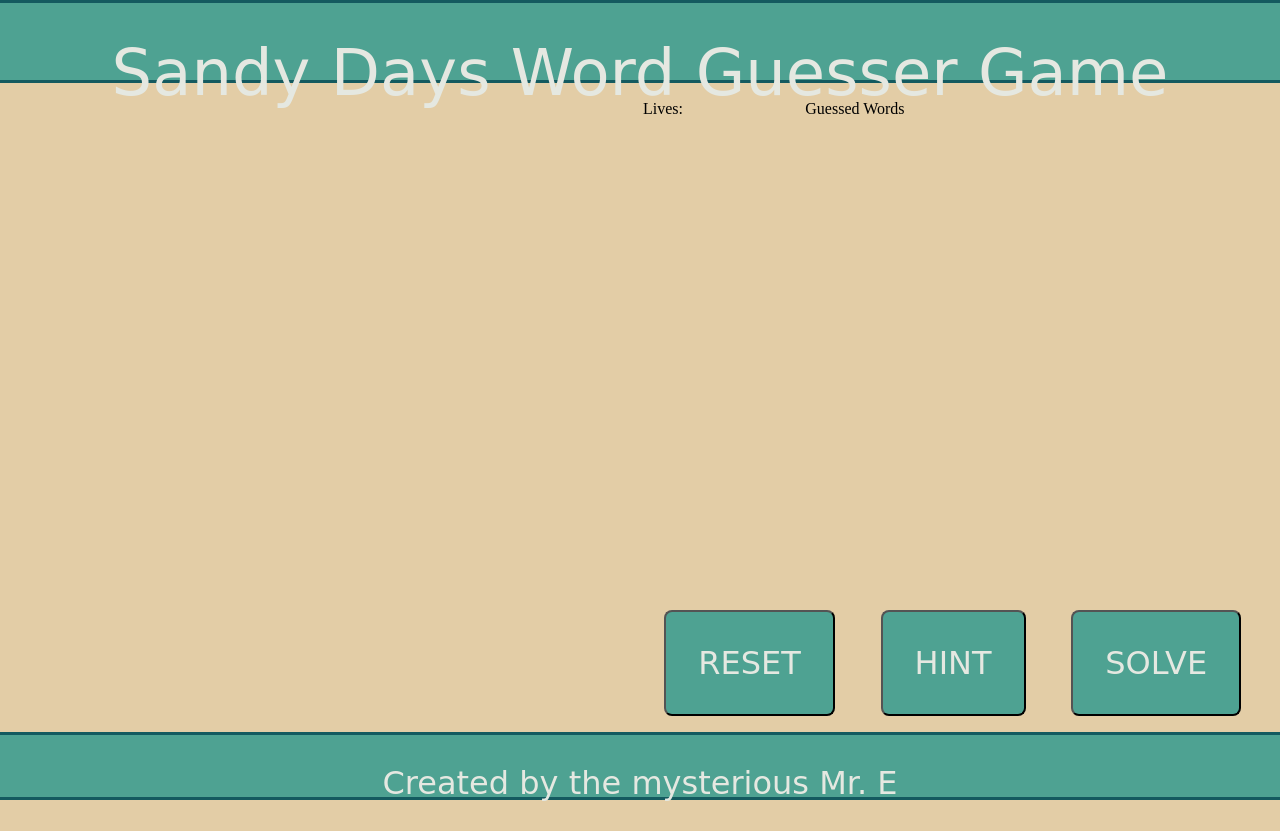
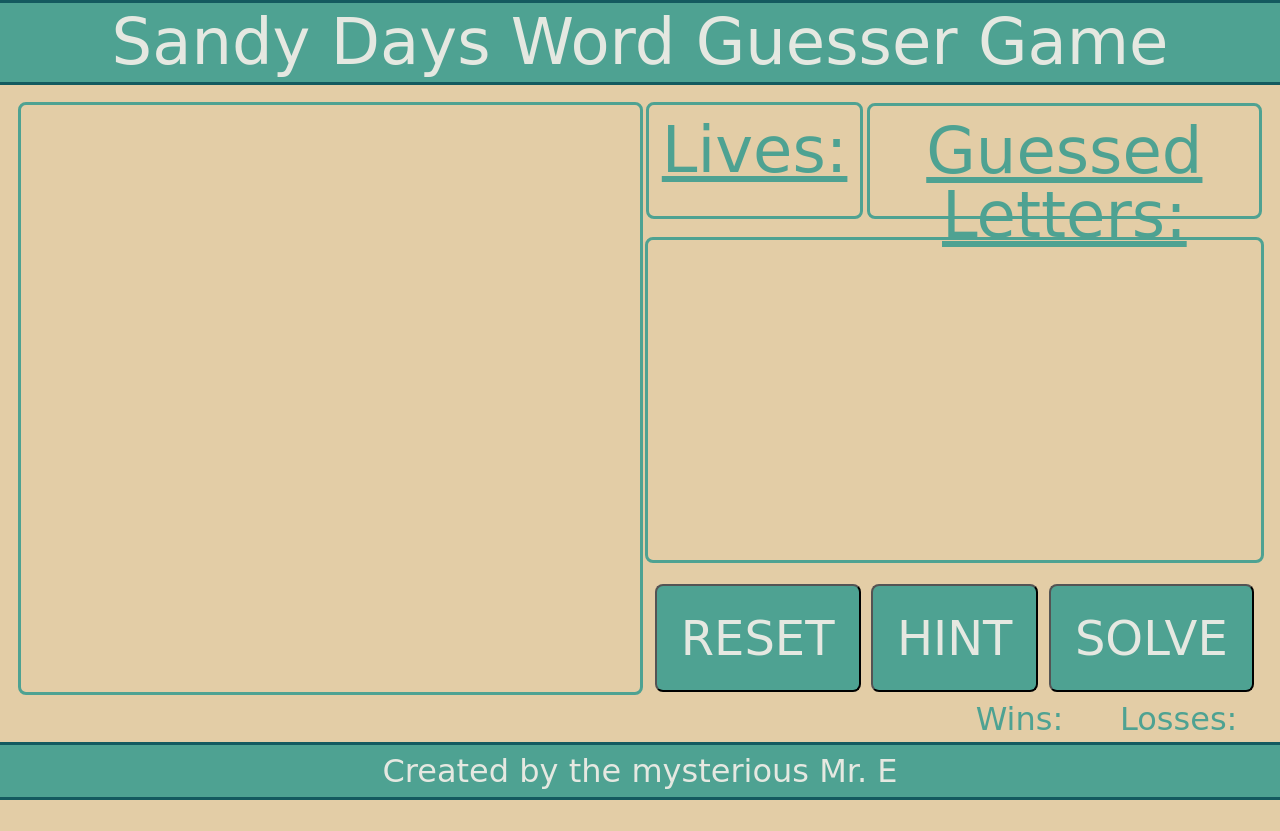
Before and after one commit to George-E-Zollos/Word-Guess-Game, a plain HTML site: page index.html in a window 1280 px wide. After the commit the page ends 800 px from the top, so only its background shows below. Drawn offline with Linux system fonts and the light colour scheme; a web font is replaced by a local one.

Commit message:
All CSS and HTML styling done, ready for JS implementation.

```diff
--- a/assets/css/style.css
+++ b/assets/css/style.css
@@ -5,35 +5,40 @@ body {
     flex-direction: column;
     background-color: #e3cda6;
     height: 100vh;
+    width: 100vw;
 }
 
 header {
     background: #4ea292;
     top: 0;
-    height: 10vh;
-    min-height: 60px;
+    height: 12vh;
+    min-height: 70px;
     width: 100%;
     border-bottom: .2em solid rgb(20, 90, 95);
     border-top: .2em solid rgb(20, 90, 95);
+    display: flex;
+    justify-content: center;
+    align-items: center;
 }
 
 #title {
     color: #e5e8e1;
-    padding: .6em;
     text-align: center;
     font-family: 'Modak', cursive;
-    font-size: 4em;
+    font-size: 400%;
 }
 
 main {
     height: 50vw;
     display: flex;
-    padding: 1em;
+    padding: 1em 1em 0 1em;
 }
 
 #imageDisplay {
     width: 50%;
     margin: 1.5px;
+    border: solid 3px #4ea292;
+    border-radius: 8px;
 }
 
 #interactiveContainer {
@@ -44,64 +49,117 @@ main {
 
 #stats {
     display: flex;
-    flex-grow: 1;
+    height: 15vh;
 }
 
 #lives {
     flex-grow: 1;
     margin: 1.5px;
+    max-height: 15vh;
+    font-family: 'Modak', cursive;
+    font-size: 4em;
+    color: #4ea292;
+    border: solid 3px #4ea292;
+    border-radius: 8px;
+    text-align: center;
+    padding: .2em;
+    text-decoration: underline;
 }
 
-#guessedWords {
+#guessedLetters {
     flex-grow: 3;
-    margin: 1.5px;
+    margin: 2px;
+    max-height: 15vh;
+    font-family: 'Modak', cursive;
+    font-size: 4em;
+    color: #4ea292;
+    border: solid 3px #4ea292;
+    border-radius: 8px;
+    text-align: center;
+    padding: .2em;
+    text-decoration: underline;
 }
 
-#mysteryWord {
-    flex-grow: 1;
-    margin: 1.5px;
+#mysteryWordContainer {
+    margin: 2vh 0;
+    border: solid 3px #4ea292;
+    border-radius: 8px;
+    height: 40vh;
+    display: flex;
 }
+
+#instructions {}
+
+#mysteryWord {}
 
 #buttons {
     display: flex;
     justify-content: space-around;
+    margin: 5px;
 }
 
 #reset {
-    font-size: 2em;
-    padding: 1em;
+    font-size: 3em;
+    padding: .5em;
     border-radius: 8px;
     background-color: #4ea292;
     font-family: 'Modak', cursive;
     color: #e5e8e1;
+    transition-duration: 1s;
+}
+
+#reset:hover {
+    background-color: #274e47;
 }
 
 #hint {
-    font-size: 2em;
-    padding: 1em;
+    font-size: 3em;
+    padding: .5em;
     border-radius: 8px;
     background-color: #4ea292;
     font-family: 'Modak', cursive;
     color: #e5e8e1;
+    transition-duration: 1s;
+}
+
+#hint:hover {
+    background-color: #274e47;
 }
 
 #solve {
-    font-size: 2em;
-    padding: 1em;
+    font-size: 3em;
+    padding: .5em;
     border-radius: 8px;
     background-color: #4ea292;
     font-family: 'Modak', cursive;
     color: #e5e8e1;
+    transition-duration: 1s;
+}
+
+#solve:hover {
+    background-color: #274e47;
 }
 
 #scoreContainer {
     display: flex;
     margin-top: auto;
+    margin: 0 1em;
+    justify-content: flex-end;
+    font-family: 'Modak', cursive;
+    color: #4ea292;
+    font-size: 2em;
 }
 
-#wins {}
+#wins {
+    width: 10%;
+    margin-right: 10px;
+    padding: .2em;
+}
 
-#losses {}
+#losses {
+    width: 10%;
+    padding: .2em;
+}
 
 footer {
     background: #4ea292;
@@ -110,11 +168,13 @@ footer {
     width: 100%;
     border-bottom: .2em solid rgb(20, 90, 95);
     border-top: .2em solid rgb(20, 90, 95);
+    display: flex;
+    justify-content: center;
+    align-items: center;
 }
 
 #credit {
     color: #e5e8e1;
-    padding: 1em;
     text-align: center;
     font-family: 'Modak', cursive;
     font-size: 2em;
--- a/index.html
+++ b/index.html
@@ -16,9 +16,12 @@
         <div id="interactiveContainer">
             <div id="stats">
                 <div id="lives">Lives:</div>
-                <div id="guessedWords">Guessed Words</div>
+                <div id="guessedLetters">Guessed Letters:</div>
             </div>
-            <div id="mysteryWord"></div>
+            <div id="mysteryWordContainer">
+                <div id="instructions"></div>
+                <div id="mysteryWord"></div>
+            </div>
             <div id="buttons">
                 <button id="reset">RESET</button>
                 <button id="hint">HINT</button>
@@ -28,8 +31,8 @@
         </div>
     </main>
     <div id="scoreContainer">
-        <div id="wins"></div>
-        <div id="losses"></div>
+        <div id="wins">Wins:</div>
+        <div id="losses">Losses:</div>
     </div>
     <footer>
         <p id="credit">Created by the mysterious Mr. E</p>
```
Also changed, not shown: assets/images/Welcoming Jimmy.jpeg (added), assets/images/happy jimmy.jpg (added), assets/images/sad jimmy.jpg (added).
